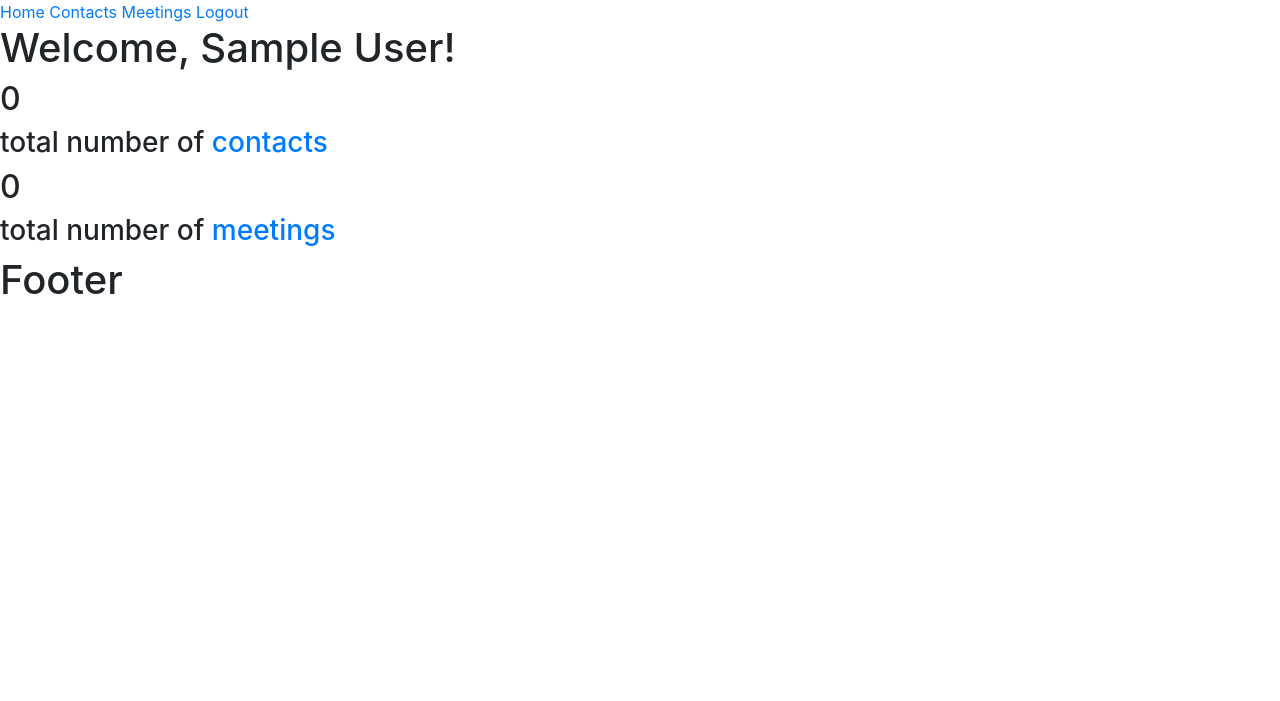
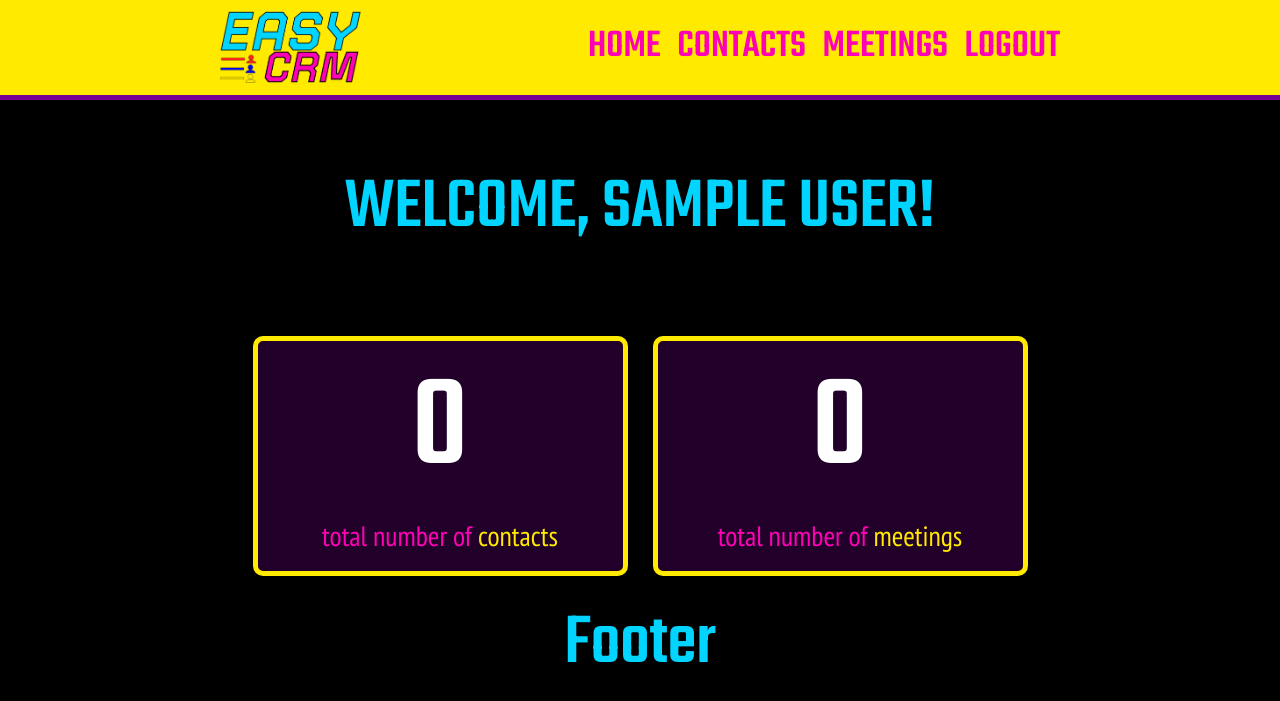
Before and after one commit to chalonhutson/easy_crm, a Flask app: page / in a window 1280 px wide. Shown: the top 701 px of the page. Run offline with Flask 2, Linux system fonts and the light colour scheme; the visitor is signed in with stand-in values (Sample User, id 1); data comes from the database, SQL or seed files in the repository; data that the repository does not hold is empty; some libraries are stand-ins or nearby versions.

Commit message:
Added CSS styling to home page, contacts, and meetings views.

```diff
--- /dev/null
+++ b/static/css/base.css
@@ -0,0 +1,167 @@
+/* CSS HEX */
+/* english-violet: #403856ff;
+flirt: #901c63ff;
+red-purple: #e00070ff;
+medium-blue: #0000ccff;
+screamin-green: #7df468ff;
+yellow-orange-color-wheel: #ff9900ff; */
+
+
+
+
+* {
+    box-sizing: border-box;
+    margin: 0;
+    padding: 0;
+  }
+
+/* a {
+      text-decoration: none;
+  } */
+
+body {
+    background-color: #000000;
+    display: flex;
+    flex-direction: column;
+    align-items: center;
+}
+
+
+header {
+    width: 100%;
+    height: 100px;
+    background-color: #FFEA00;
+    border-bottom: #780096 solid 5px;
+
+    display: flex;
+    flex-direction: row;
+    justify-content: center;
+    align-items: center;
+
+    font-size: 30pt;
+    font-family: 'Teko';
+    font-weight: 500;
+}
+
+#header-container {
+    width: 850px;
+    display: flex;
+    flex-direction: row;
+    justify-content: space-between;
+    align-items: center;
+}
+
+#logo img {
+    width: 150px;
+}
+
+.header-link {
+    color:#FF00B7;
+    text-decoration: none;
+    padding: 0px 5px;
+}
+
+.header-link:hover {
+    color:black;
+    text-decoration: none;
+}
+
+
+
+main {
+    width: 850px;
+    height: 100%;
+    padding: 25px;
+}
+
+
+h1 {
+    font-family: 'Teko';
+    color: #00D4FF;
+    font-size: 55pt;
+}
+
+h2, h3 {
+    font-family: 'PT Sans Narrow';
+    color: #FF00B7;
+}
+
+
+h2, h3 a {
+    color: #FFEA00;
+}
+
+h2, h3:hover a {
+    text-decoration: none;
+    color: #FFFFFF;
+}
+
+
+
+td {
+    font-family: 'PT Sans Narrow';
+    font-weight: 400;
+    color: #FFFFFF;
+}
+
+td a {
+    font-family: 'PT Sans Narrow';
+    font-weight: 700;
+    color: #FFEA00;
+}
+
+
+button, button a {
+    font-family: 'Teko';
+    font-weight: 400;
+    border-radius: 10px;
+    color: #000000;
+    background-color: #FFEA00;
+    text-decoration: none;
+    padding: 8px;
+}
+
+
+button:hover, button:hover a {
+    background-color: #780096;
+    text-decoration: none;
+    color: #FFEA00;
+}
+
+
+.alert-btn {
+    color: black;
+}
+
+.window {
+    margin-top: 25px;
+    padding: 5px;
+
+    background-color: #210029;
+    border: #FFEA00 solid 5px;
+    border-radius: 10px;
+
+    display: flex;
+    flex-direction: column;
+    justify-content: center;
+    align-items: center;
+}
+
+table {
+    margin: 15px 0px;
+}
+
+th {
+    color: #00D4FF;
+    font-family: 'PT Sans Narrow';
+    font-weight: 700;
+    font-size: 20pt;
+}
+
+td {
+    /* border: #780096 solid 1px; */
+    padding: 5px 10px;
+    font-family: 'PT Sans Narrow';
+    font-weight: 400;
+    font-size: 11pt;
+}
--- /dev/null
+++ b/static/css/home.css
@@ -0,0 +1,25 @@
+#giant-number {
+    font-family: 'Teko';
+    font-size: 100pt;
+}
+
+
+.page-container {
+    margin-top: 40px;
+    display: flex;
+    flex-direction: column;
+    align-items: center;
+}
+
+#stats-container {
+    margin-top: 50px;
+    width: 100%;
+    display: flex;
+    flex-direction: row;
+    justify-content: space-around;
+}
+
+.number-container {
+    padding: 10px 20px;
+    min-width: 375px;
+}
--- a/templates/base.html
+++ b/templates/base.html
@@ -4,34 +4,61 @@
     <meta charset="UTF-8">
     <meta http-equiv="X-UA-Compatible" content="IE=edge">
     <meta name="viewport" content="width=device-width, initial-scale=1.0">
+
+    <link rel="icon" type="image/png" href="../static/favicon.png" />
+
+    <style>
+    @import url('https://fonts.googleapis.com/css2?family=Teko:wght@300;400;500;600;700&display=swap');
+    </style>
+
+    <style>
+    @import url('https://fonts.googleapis.com/css2?family=PT+Sans+Narrow:wght@400;700&family=Teko:wght@300;400;500;600;700&display=swap');
+    </style>
+
+
+
     <!-- Bootstrap CSS -->
     <link rel="stylesheet" href="https://maxcdn.bootstrapcdn.com/bootstrap/4.0.0/css/bootstrap.min.css" integrity="sha384-Gn5384xqQ1aoWXA+058RXPxPg6fy4IWvTNh0E263XmFcJlSAwiGgFAW/dAiS6JXm" crossorigin="anonymous">
+    <link rel="stylesheet" href="../static/css/base.css">
     <title>{{ page_title }}</title>
 </head>
 <body>
     {% block header %}
     <header>
-        <a href="{{ url_for('home') }}">Home</a>
-        <a href="{{ url_for('contacts') }}">Contacts</a>
-        <a href="{{ url_for('meetings') }}">Meetings</a>
-        <a href="{{ url_for('logout') }}">Logout</a>
+        <div id="header-container">
+
+            <div id="logo">
+                <a href="{{ url_for('home') }}">
+                    <img src="../static/logo.png">
+                </a>
+            </div>
+
+            <div id="header-links-container">
+                <a class="header-link" href="{{ url_for('home') }}">HOME</a>
+                <a class="header-link" href="{{ url_for('contacts') }}">CONTACTS</a>
+                <a class="header-link" href="{{ url_for('meetings') }}">MEETINGS</a>
+                <a class="header-link" href="{{ url_for('logout') }}">LOGOUT</a>
+            </div>
+
+        </div>
     </header>
     {% endblock %}
+
     <main>
         {% with messages = get_flashed_messages(with_categories=true) %}
             {% if messages %}
                 {% for category, message in messages %}
-                    <div class="alert alert-{{ category }}" role="alert" id="jango">
+                    <div class="alert alert-{{ category }}" role="alert" id="alert-btn">
                         {{ message }}
-                        <button type="button" class="close" data-dismiss="alert" aria-label="Close">
+                        <button type="button" id="close" data-dismiss="alert" aria-label="Close">
                             <span aria-hidden="true">&times;</span>
                         </button>
                     </div>
+                    {% endfor %}
                     <script>
-                        let jango = document.getElementById("jango");
-                        jango.addEventListener("click", () => {jango.remove()});
+                        let alert_btn = document.getElementById("alert-btn");
+                        alert_btn.addEventListener("click", () => {alert_btn.remove()});
                     </script>
-                    {% endfor %}
             {% endif %}
         {% endwith %}
 
--- a/templates/home.html
+++ b/templates/home.html
@@ -1,10 +1,30 @@
 {% extends "base.html" %}
 {% block body %}
-<h1>Welcome, {{ first_name }} {{ last_name }}!</h1>
-<h2>{{ contacts_count }}</h2>
-<h3>total number of <a href="{{ url_for('contacts') }}">contacts</a></h3>
-<h2>{{ meetings_count }}</h2>
-<h3>total number of <a href="{{ url_for('meetings') }}">meetings</a></h3>
+
+<link rel="stylesheet" href="../static/css/home.css">
+
+<div class="page-container">
+
+    <h1>WELCOME, {{ first_name.upper() }} {{ last_name.upper() }}!</h1>
+
+    <div id="stats-container">
+
+        <div class="window number-container">
+            <h2 id="giant-number">{{ contacts_count }}</h2>
+            <h3>total number of <a href="{{ url_for('contacts') }}">contacts</a></h3>
+        </div>
+
+
+        <div class="window number-container">
+            <h2 id="giant-number">{{ meetings_count }}</h2>
+            <h3>total number of <a href="{{ url_for('meetings') }}">meetings</a></h3>
+        </div>
+
+    </div>
+
+
+</div>
+
 
 
 {% endblock %}
```
Also changed, not shown: templates/contacts.html (+5 -4 lines), templates/meetings.html (+9 -8 lines), favicon.ico (added), static/css/contacts.css (added), static/favicon.png (added), static/logo.png (added).
